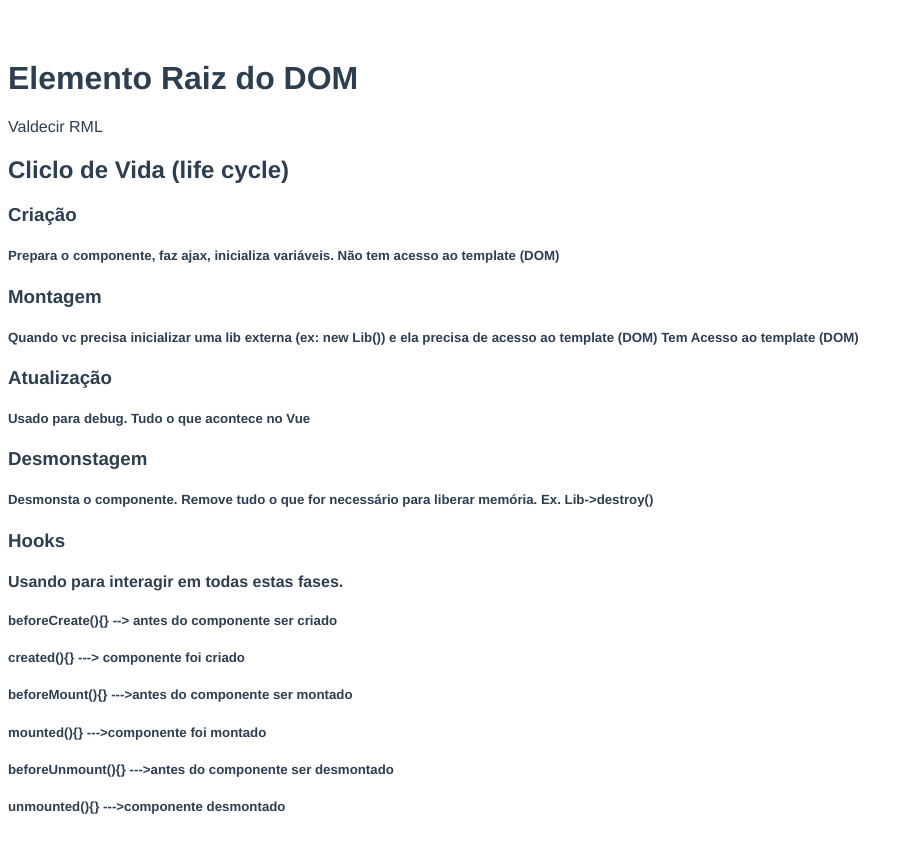
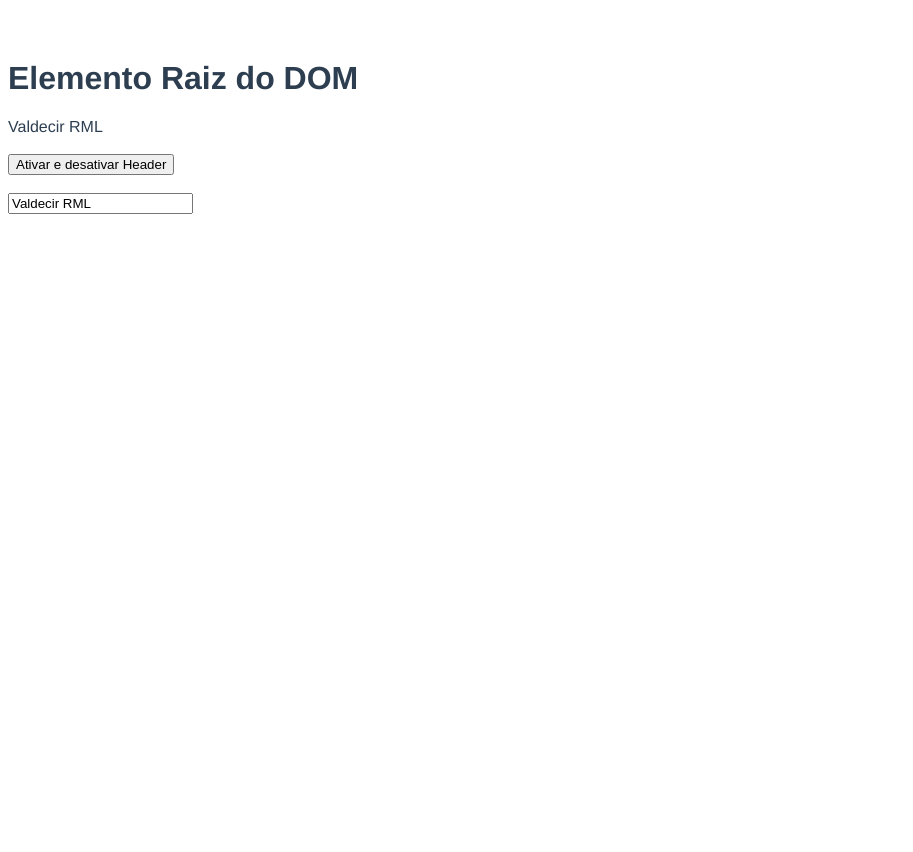
Before and after one commit to ValdecirGit/aulasVueJs, a Vue app: page / in a window 1280 px wide. Shown: the top 852 px of the page, without its empty margins (0-913 px from the left). After the commit the page ends 800 px from the top, so only its background shows below. Built offline with nearby package versions, Linux system fonts and the light colour scheme.

Commit message:
Ciclo de vida (life cycle) Parte 2

```diff
--- a/src/App.vue
+++ b/src/App.vue
@@ -1,85 +1,83 @@
 <template>
   <div>
+    <the-header v-if="showHeader"/>
     <h1>Elemento Raiz do DOM</h1>
     {{name}}
-  <div>
-    <h2>Cliclo de Vida (life cycle)</h2>
-    <h3>Criação</h3>
-    <h5>Prepara o componente, faz ajax, inicializa variáveis. Não tem acesso ao template (DOM)</h5>
-    <h3>Montagem</h3>
-    <h5>Quando vc precisa inicializar uma lib externa (ex: new Lib()) e ela precisa de acesso ao template (DOM)
-        Tem Acesso ao template (DOM)
-    </h5>
-    <h3>Atualização</h3>
-    <h5>Usado para debug. Tudo o que acontece no Vue</h5>
-    <h3>Desmonstagem</h3>
-    <h5>Desmonsta o componente. Remove tudo o que for necessário para liberar memória.
-        Ex. Lib->destroy()
-    </h5>
-    <h3>Hooks</h3>
-    <h4>Usando para interagir em todas estas fases.</h4>
-    <h5>beforeCreate(){} --> antes do componente ser criado</h5>
-    <h5>created(){} ---> componente foi criado</h5>
-    <h5>beforeMount(){} --->antes do componente ser montado</h5>
-    <h5>mounted(){} --->componente foi montado</h5>
-    <h5>beforeUnmount(){} --->antes do componente ser desmontado</h5>
-    <h5>unmounted(){} --->componente desmontado</h5>
+    <br>
+    <br>
+    <button @click="showHeader = !showHeader">
+      Ativar e desativar Header</button>
+    <br>
+    <br>
+    <input v-model="name" type="text" />
 
-    <br />
-    <br />
-  </div>
 </div>
 </template>
 
 <script>
+import TheHeader from './components/TheHeader.vue';
 
 export default {
   name: "App",
 
   data() {
     return {
-      name: "Valdecir RML"
+      name: "Valdecir RML",
+      showHeader: false
     }
   },
 
-  //antes do componente ser criado
-  beforeCreate(){
-    console.log('beforeCreate');
-    console.log('estado:', this.name);
-    console.log('DOM:', this.$el);
-  },
 
-  //componente foi criado
-  created(){
-    console.log('created');
-    console.log('estado:', this.name);
-    console.log('DOM:', this.$el);
-  },
+// // mais usado para DEBUG
+// //antes da atualizacao do componente
+// beforeUpdate() {
+//   console.log('beforeUpdate', this.name);
+// },
 
-  //antes do componente ser montado
-  beforeMount(){
-    console.log('beforeMount');
-    console.log('estado:', this.name);
-    console.log('DOM:', this.$el);
-  },
-  // componente foi montado
-  mounted(){
-    console.log('mounted');
-    console.log('estado:', this.name);
-    console.log('DOM:', this.$el);
-  },
-  //antes do componente ser desmontado
-  beforeUnmount(){
-    console.log('beforeUnmount');
-  },
+// // mais usado para DEBUG
+// //Atualizacao do componente
+// updated() {
+//   console.log('update', this.name);
+// },
 
-  // componente desmontado</h5>
-  unmounted(){
-    console.log('unmounted');
-  },
+  // //antes do componente ser criado
+  // beforeCreate(){
+  //   console.log('beforeCreate');
+  //   console.log('estado:', this.name);
+  //   console.log('DOM:', this.$el);
+  // },
 
+  // //componente foi criado
+  // created(){
+  //   console.log('created');
+  //   console.log('estado:', this.name);
+  //   console.log('DOM:', this.$el);
+  // },
+
+  // //antes do componente ser montado
+  // beforeMount(){
+  //   console.log('beforeMount');
+  //   console.log('estado:', this.name);
+  //   console.log('DOM:', this.$el);
+  // },
+  // // componente foi montado
+  // mounted(){
+  //   console.log('mounted');
+  //   console.log('estado:', this.name);
+  //   console.log('DOM:', this.$el);
+  // },
+  // //antes do componente ser desmontado
+  // beforeUnmount(){
+  //   console.log('beforeUnmount');
+  // },
+
+  // // componente desmontado</h5>
+  // unmounted(){
+  //   console.log('unmounted');
+  // },
 
   components: {
+    TheHeader
 
 
   },
--- a/src/components/TheHeader.vue
+++ b/src/components/TheHeader.vue
@@ -1,18 +1,42 @@
 <template>
-    <header class="header">
-            Header
-    </header>
+  <header class="header">Header</header>
 </template>
 
 <script>
-    export default {
 
+export default {
+  // componente foi montado
+
+  mounted(){
+    console.log('mounted')
+    window.addEventListener('resize', this.resize)
+  },
+
+  //antes do componente ser desmontado
+  beforeUnmount() {
+    // destruir as libs
+    // Eventos
+    // listeners
+    console.log("beforeUnmount");
+    window.removeEventListener('resize', this.resize);
+  },
+
+  // componente desmontado</h5>
+  unmounted() {
+    console.log("unmounted");
+  },
+
+  methods: {
+    resize($evt){
+        console.log($evt)
     }
+  }
+};
 </script>
 
 <style>
-    .header {
-        background-color: blueviolet;
-        color: #fff;
-    }
+.header {
+  background-color: blueviolet;
+  color: #fff;
+}
 </style>
```
